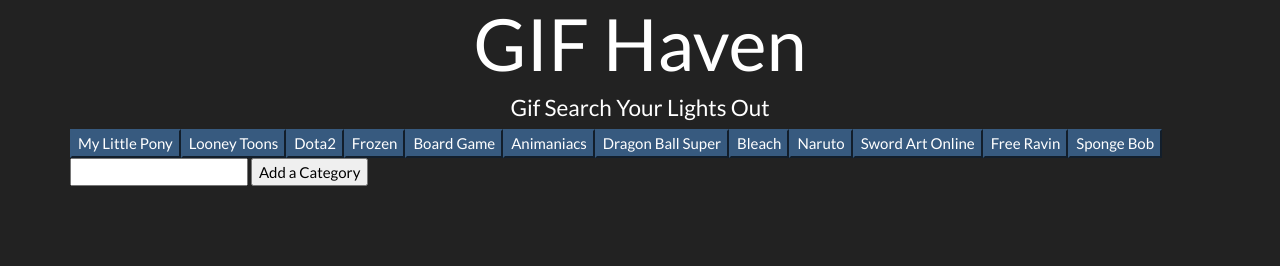
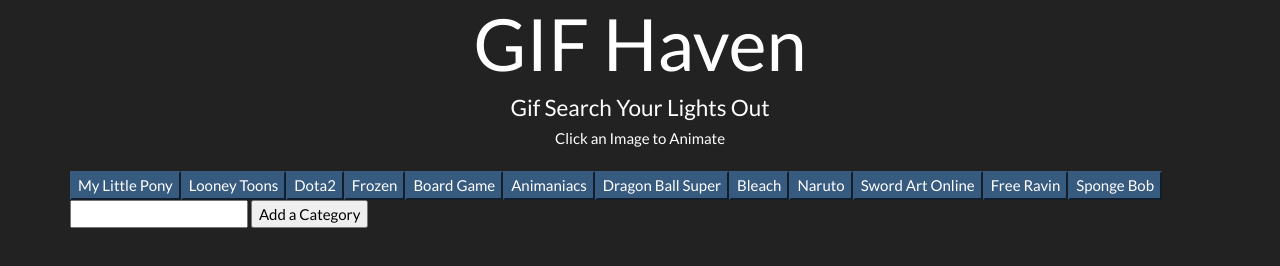
Before and after one commit to dashinja/giphy, a plain HTML site: page index.html in a window 1280 px wide. Drawn offline with nearby package versions, Linux system fonts and the light colour scheme; no server answers.

Commit message:
Add Instruction Text to Header

```diff
--- a/index.html
+++ b/index.html
@@ -24,9 +24,10 @@
   </head>
   <body>
     <!---------Header Area--------->
-    <header class="text-center">
+    <header class="text-center mb-4">
       <h1 class="display-3">GIF Haven</h1>
       <h4>Gif Search Your Lights Out</h4>
+      <h6>Click an Image to Animate</h6></h3>
     </header>
     <!---------Main Container------->
     <main class="container">
```
